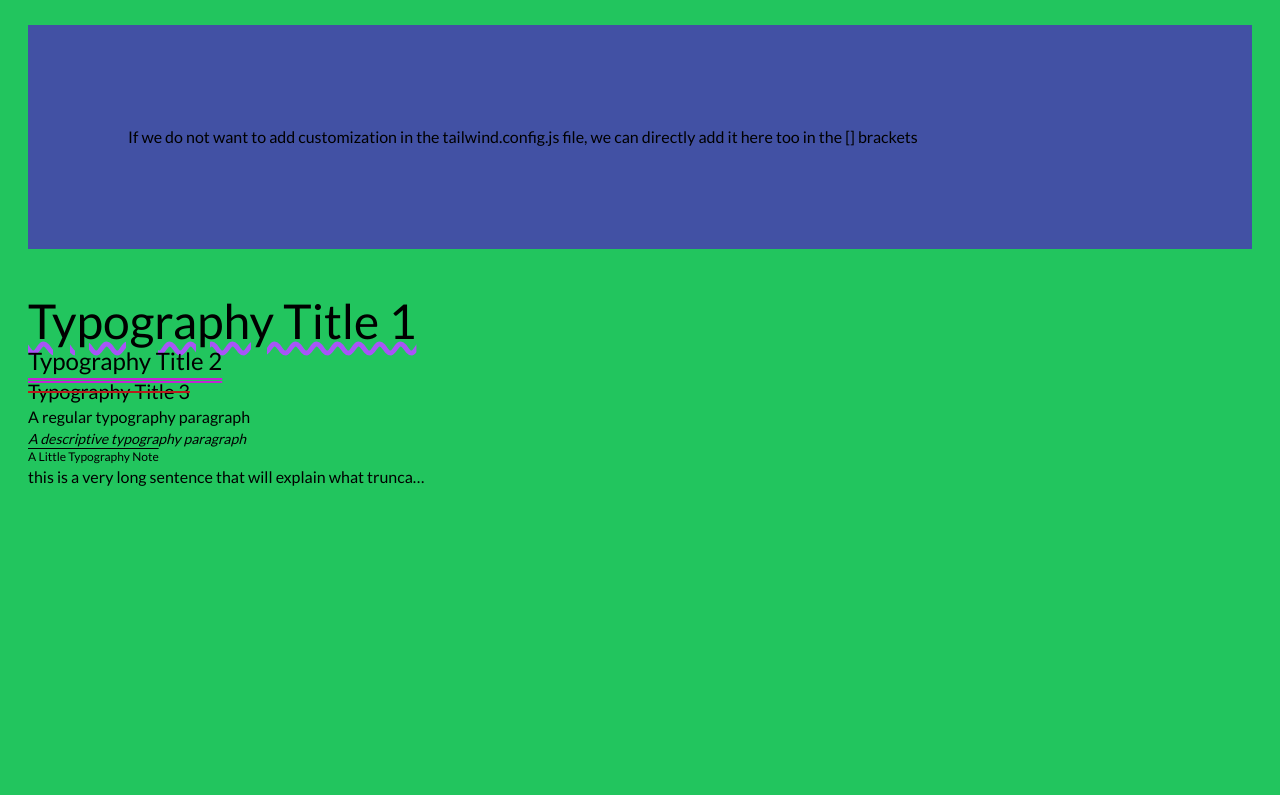
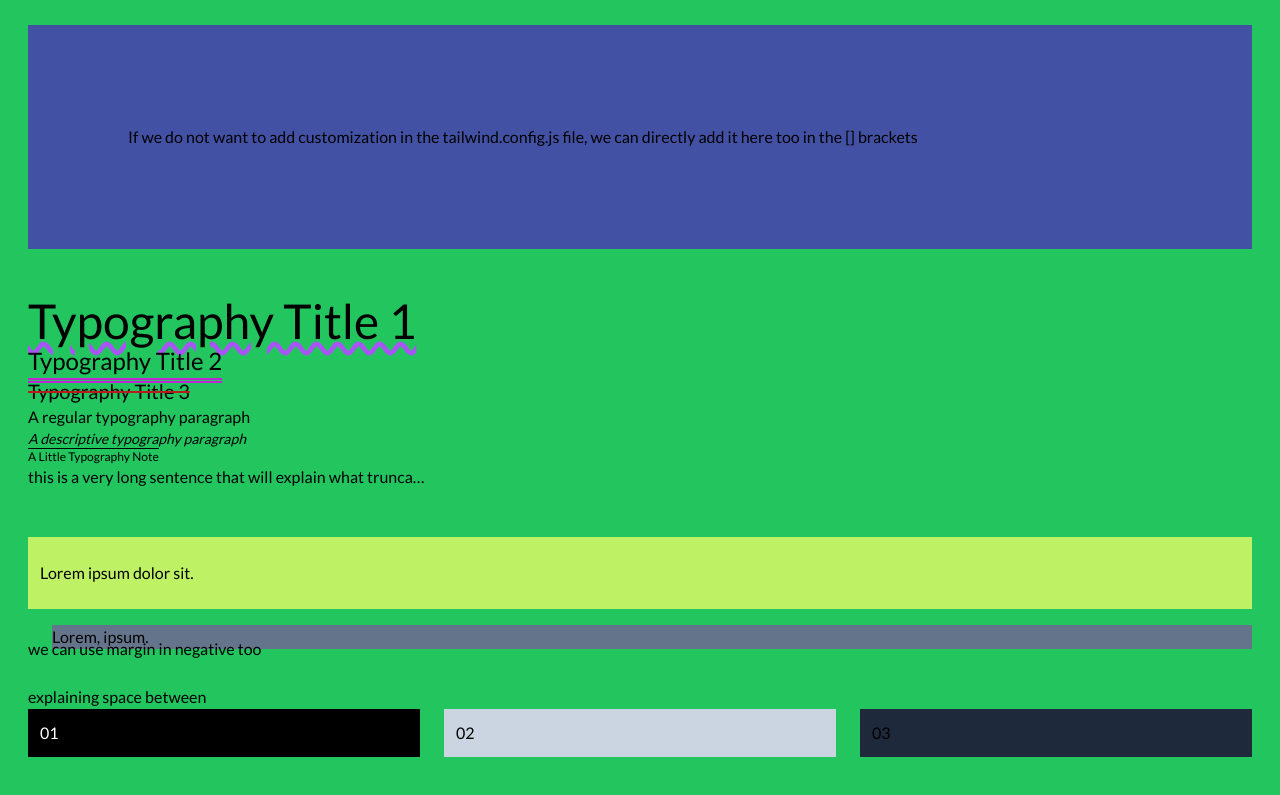
Before and after one commit to ayezabashir/tailwindcss, a React (Vite) app: page / in a window 1280 px wide. Shown: the part 531-1326 px from the top of the page. Before the commit the page ends 1096 px from the top, so only its background shows below. Built offline with nearby package versions, Linux system fonts and the light colour scheme.

Commit message:
spaces and sizes

```diff
--- a/src/App.jsx
+++ b/src/App.jsx
@@ -1,5 +1,6 @@
 import Colours from "./components/Colours"
 import Customization from "./components/Customization"
+import Spacesandsizes from "./components/Spacesandsizes"
 import Typography from "./components/Typography"
 
 function App() {
@@ -9,6 +10,7 @@ function App() {
       <Colours />
       <Customization />
       <Typography />
+      <Spacesandsizes />
     </>
   )
 }
--- /dev/null
+++ b/src/components/Spacesandsizes.jsx
@@ -0,0 +1,25 @@
+const Spacesandsizes = () => {
+    return (
+        <>
+            <div className="bg-lime-300 px-2 py-4">
+                Lorem ipsum dolor sit.
+            </div>
+            <div className="bg-slate-500 ml-4 mt-3">
+                Lorem, ipsum.
+            </div>
+            <div className="-mt-2">
+                we can use margin in negative too
+            </div>
+            <br />
+            explaining space between
+            <div className="flex space-x-4">
+                <div className="h-6 w-1/3 bg-black text-white p-2">01</div>
+                <div className="h-6 w-1/3 bg-slate-300 p-2">02</div>
+                <div className="h-6 w-1/3 bg-slate-800 p-2">03</div>
+            </div>
+            <br /><br />
+        </>
+    )
+}
+
+export default Spacesandsizes
--- a/tailwind.config.js
+++ b/tailwind.config.js
@@ -4,6 +4,7 @@ export default {
     "./src/components/Colours.jsx",
     "./src/components/Customization.jsx",
     "./src/components/Typography.jsx",
+    "./src/components/Spacesandsizes.jsx"
   ],
   theme: {
     screens: {
@@ -29,6 +30,10 @@ export default {
           200: "#f57c3b",
           300: "#f27430"
         },
+        'txt-black': '#3B3A3B',
+        'btn-black': '#313641',
+        'btn-hover-black': '#1F2937',
+        'txt-gray': '#999999',
       }
     },
   },
```
